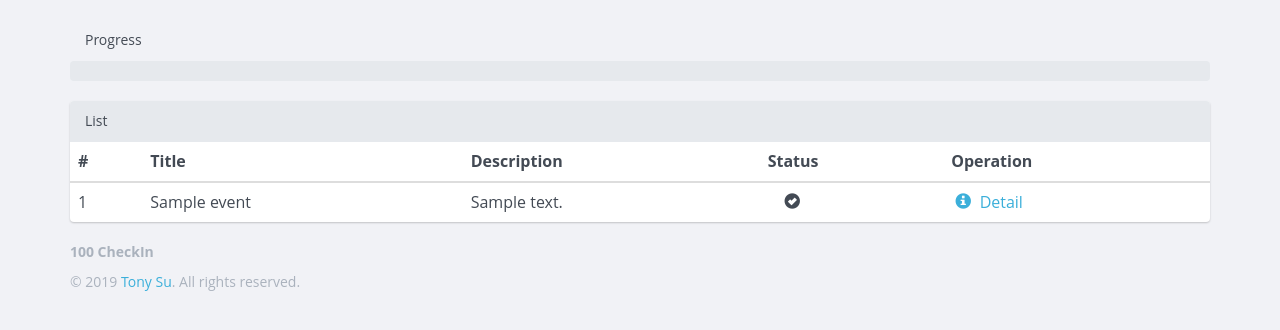
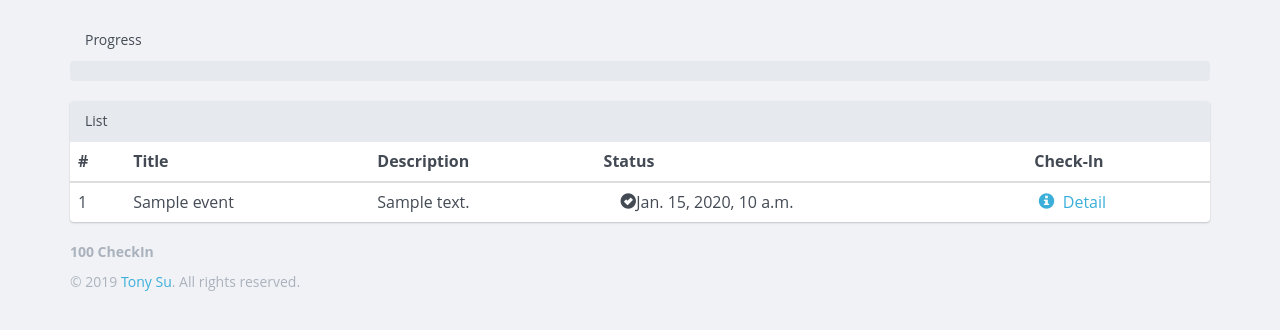
Before and after one commit to peitaosu/100CheckIn, a Django app: template checkin/checkin/templates/event.html in a window 1280 px wide. Shown: the part 52-382 px from the top of the page. Run offline with Django 3.2, Linux system fonts and the light colour scheme; the template is opened without the code that fills it: most values are stand-ins (such as "Sample title", 1, 10 or a date in 2020); some libraries are stand-ins or nearby versions; some web fonts are replaced.

Commit message:
display checkin time in event list

```diff
--- a/checkin/checkin/templates/event.html
+++ b/checkin/checkin/templates/event.html
@@ -21,7 +21,7 @@
                             <th>Title</th>
                             <th>Description</th>
                             <th>Status</th>
-                            <th>Operation</th>
+                            <th>Check-In</th>
                         </tr>
                     </thead>
                     <tbody>
@@ -31,7 +31,7 @@
                             <td>{{ event.title }}</td>
                             <td>{{ event.description }}</td>
                             {% if event.status == "DONE" %}
-                            <td>&nbsp;&nbsp;&nbsp;&nbsp;<i class="glyphicon glyphicon-ok-sign"></i></td>
+                            <td>&nbsp;&nbsp;&nbsp;&nbsp;<i class="glyphicon glyphicon-ok-sign"></i>{{ event.checkin_time }}</td>
                             {% else %}
                             <td>&nbsp;&nbsp;&nbsp;&nbsp;<i class="glyphicon glyphicon-plus-sign"></i></td>
                             {% endif %}
```
